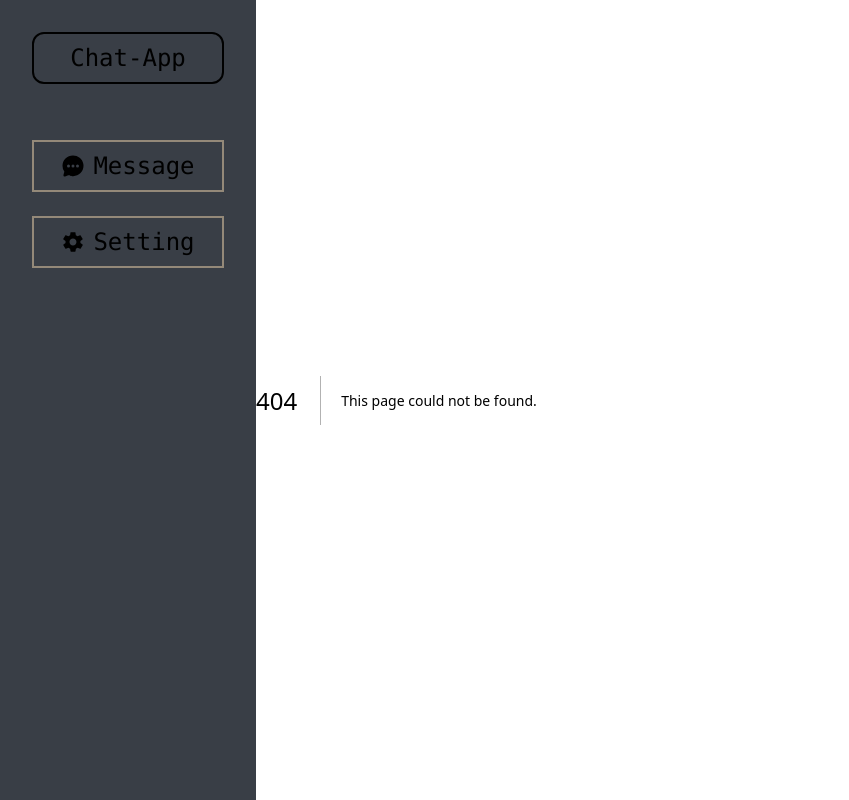
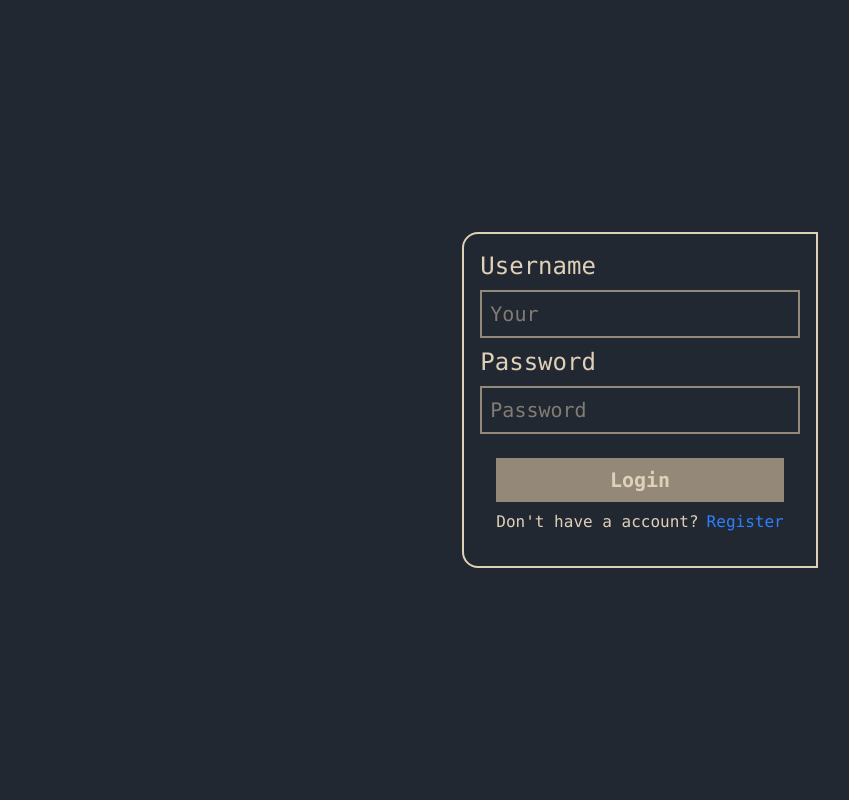
Before and after one commit to Korakodman/app-chat, a Next.js app: page /login in a window 1280 px wide. Before the commit this address had no page. Shown: the whole page, without its empty margins (0-849 px from the left). Built offline with nearby package versions, Linux system fonts and the light colour scheme.

Commit message:
Login and Register Page

```diff
--- a/src/app/globals.css
+++ b/src/app/globals.css
@@ -7,3 +7,9 @@
 .header-list{
   @apply text-2xl mt-6 p-2 border-[#948979] border-2  place-items-center hover:text-[#948979]
 }
+.input-bar{
+  @apply text-xl border-2 focus:outline-none border-[#948979] p-2 mb-2
+}
+.label-text{
+  @apply text-2xl mb-2
+}
--- a/src/app/layout.js
+++ b/src/app/layout.js
@@ -23,7 +23,8 @@ export default function RootLayout({ children }) {
     <html lang="en">
       <body
         className={`${geistSans.variable} ${geistMono.variable} antialiased flex `}
-      > <Navbar/>
+      >
+      {/* <Navbar/> */}
         {children}
 
       </body>
--- /dev/null
+++ b/src/app/login/page.js
@@ -0,0 +1,76 @@
+"use client"
+import React, { useRef, useState } from 'react'
+
+export default function page() {
+
+   const [Form, setForm] = useState(true)
+   const FormControll = () =>{
+    if(Form){
+        setForm(false)
+    }else{
+        setForm(true)
+    }
+  }
+
+  const BtnControllChange = ({text,style}) =>{
+    return(
+        <button className={style} onClick={FormControll}>{text}</button>
+    )
+  }
+
+// FormLogin UI
+    const FormLogin = ({})=>{
+
+   const formLogin = (e) =>{
+    e.preventDefault()
+    console.log("Login")
+   }
+        return(
+            <form className=' border-2 grid p-4 rounded-tl-2xl rounded-bl-2xl' onSubmit={(e)=>formLogin(e)}>
+                <label className='label-text'>Username</label>
+                 <input className='input-bar' placeholder='Your'></input>
+                <label className='label-text'>Password</label>
+                <input className='input-bar' placeholder='Password'></input>
+<div className='grid p-4'>
+
+                <button className=' bg-[#948979] p-2 font-bold text-xl'>Login</button>
+                <label className='mt-2'>Don't have a account?
+                      <BtnControllChange text="Register" style="text-blue-500 hover:text-blue-400 ml-2 hover:cursor-pointer"/>
+                </label>
+</div>
+            </form>
+        )
+    }
+// Form Register UI
+     const FormRegister = ({})=>{
+    const formRegister = (e) =>{
+    e.preventDefault()
+    console.log("Register")
+   }
+        return(
+
+            <form className=' border-2 grid p-4 rounded-tl-2xl rounded-bl-2xl' onSubmit={(e)=>formRegister(e)}>
+
+                <label className='label-text'>Username</label>
+                 <input className='input-bar' placeholder='Your'></input>
+                <label className='label-text'>Password</label>
+                <input className='input-bar' placeholder='Password'></input>
+                 <label className='label-text'>Repeat Password</label>
+                <input className='input-bar' placeholder='Repeat Password'></input>
+              <div className='grid p-4'>
+
+                <button className=' bg-[#948979] p-2 font-bold text-xl'>Register</button>
+                <label className='mt-2'>Already Have a account?
+                    <BtnControllChange text="Login" style="text-blue-500 hover:text-blue-400 ml-2 hover:cursor-pointer"/>
+                </label>
+             </div>
+            </form>
+        )
+    }
+
+  return (
+    <div className='h-screen w-screen p-2 flex justify-center items-center'>
+        <div>{Form ? <FormLogin/> : <FormRegister/>}</div>
+        </div>
+  )
+}
--- a/src/app/page.js
+++ b/src/app/page.js
@@ -1,7 +1,12 @@
 import Image from "next/image";
 export default function Home() {
+
+
+
   return (
-    <div className="">
+
+
+    <div className="h-screen w-screen p-2">
       <main className="">
       </main>
     </div>
--- a/src/components/Navbar.jsx
+++ b/src/components/Navbar.jsx
@@ -1,3 +1,4 @@
+"use client"
 import Link from 'next/link';
 import React from 'react'
 import { IoChatbubbleEllipses } from "react-icons/io5";
@@ -15,16 +16,24 @@ export default function navbar() {
       </Link>
       )
    }
+  const Logout = ({name}) =>{
+     const logoutbtn = () =>{
+      console.log("logout")
+     }
 
+    return(
+      <button onClick={logoutbtn} className=' font-bold border-2 h-fit p-4 border-[#948979] rounded-xl -mb-60 hover:cursor-pointer'>{name}</button>
+    )
+  }
   return (
-    <aside className='bg-[#393E46] p-4 h-screen md:w-64 w-44  justify-between '>
-  <div className='border-2 m-4 text-2xl p-2 text-center rounded-xl'>
+    <aside className='bg-[#393E46] p-4 h-screen md:w-64 w-44  justify-between grid '>
+  <div className='border-2 m-4 text-2xl p-2 text-center rounded-xl h-fit'>
     <Link href="/">
     <h1>Chat-App</h1>
     </Link>
   </div>
 
-        <div>
+        <div className='h-[250px] -mt-[100px]'>
             <ul className='p-4  '>
 
             <li className='header-list '>
@@ -35,6 +44,9 @@ export default function navbar() {
                 </li>
             </ul>
         </div>
+        <div className='flex justify-center mt-[250px]'>
+         <Logout name="Logout"></Logout>
+        </div>
     </aside>
   )
 }
--- a/src/state/message.js
+++ b/src/state/message.js
@@ -1,7 +1,8 @@
 import { create } from "zustand";
 
 export const useMessage = create((set)=>({
-messages:[],
+messages:[ { id: 1, user: "Alice", text: "Hi there!" ,time: new Date().toLocaleString("th-TH")
+     },],
 // setinput:(input)=>set({inputValue:input}),
 
 Addmessages:(newMessage)=>set((state)=>({
```
